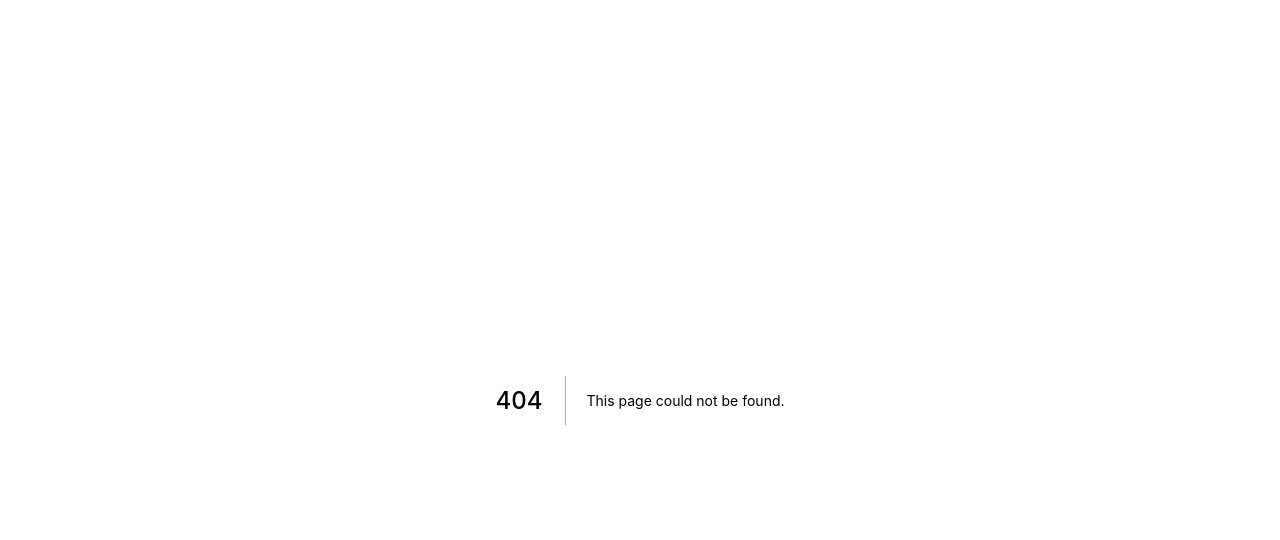
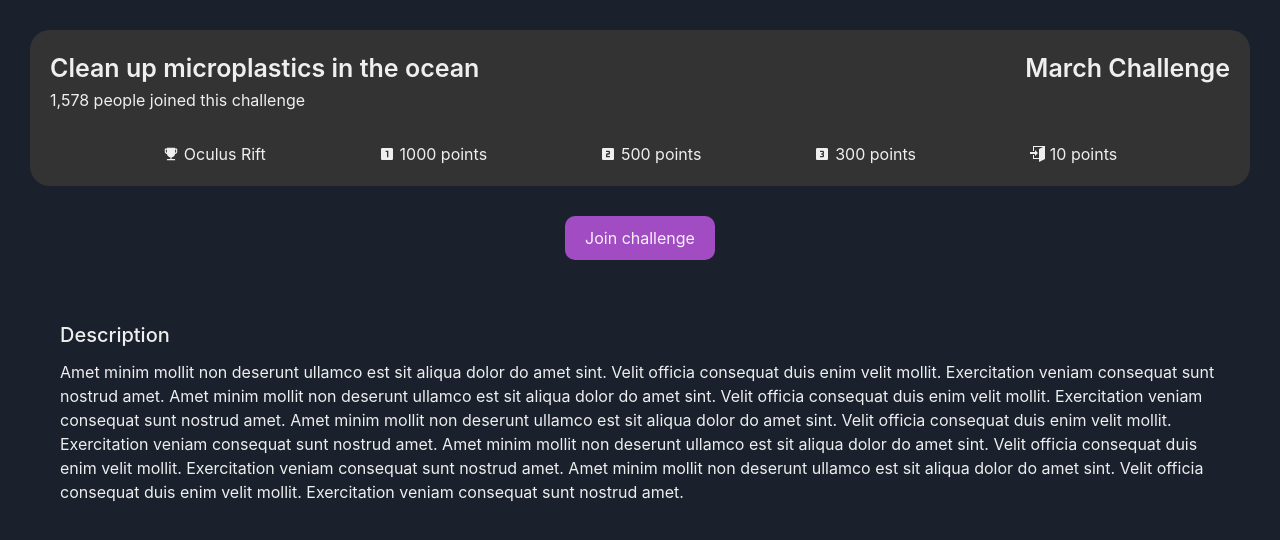
Before and after one commit to Scoder12/lahacks21, a Next.js app in the folder frontend/: page /challenge-info in a window 1280 px wide. Before the commit this address had no page. Shown: the top 540 px of the page. Built offline with nearby package versions, Linux system fonts and the light colour scheme.

Commit message:
Worked on challenges pages, installed react-icons

```diff
--- a/frontend/package.json
+++ b/frontend/package.json
@@ -23,6 +23,7 @@
     "next-urql": "^3.0.0",
     "react": "^17.0.1",
     "react-dom": "^17.0.1",
+    "react-icons": "^4.2.0",
     "react-is": "^17.0.2",
     "urql": "^2.0.1"
   },
--- /dev/null
+++ b/frontend/src/pages/challenge-info.tsx
@@ -0,0 +1,61 @@
+import React from "react";
+import { AiFillTrophy } from "react-icons/ai";
+import { ImEnter } from "react-icons/im";
+import { MdLooksOne, MdLooksTwo, MdLooks3 } from "react-icons/md";
+
+const ChallengeInfo = () => {
+  return (
+    <div className="challenge-info">
+      <div className="challenge-info-card">
+        <div className="title-cont">
+          <h1 className="title">Clean up microplastics in the ocean</h1>
+          <h1 className="month">March Challenge</h1>
+        </div>
+        <h2 className="people">1,578 people joined this challenge</h2>
+        <div className="prizes">
+          <div className="prize">
+            <AiFillTrophy />
+            <p>Oculus Rift</p>
+          </div>
+          <div className="prize">
+            <MdLooksOne />
+            <p>1000 points</p>
+          </div>
+          <div className="prize">
+            <MdLooksTwo />
+            <p>500 points</p>
+          </div>
+          <div className="prize">
+            <MdLooks3 />
+            <p>300 points</p>
+          </div>
+          <div className="prize">
+            <ImEnter />
+            <p>10 points</p>
+          </div>
+        </div>
+      </div>
+      <button className="join">Join challenge</button>
+      <div className="description-cont">
+        <h2 className="description-header">Description</h2>
+        <p className="description-content">
+          Amet minim mollit non deserunt ullamco est sit aliqua dolor do amet
+          sint. Velit officia consequat duis enim velit mollit. Exercitation
+          veniam consequat sunt nostrud amet. Amet minim mollit non deserunt
+          ullamco est sit aliqua dolor do amet sint. Velit officia consequat
+          duis enim velit mollit. Exercitation veniam consequat sunt nostrud
+          amet. Amet minim mollit non deserunt ullamco est sit aliqua dolor do
+          amet sint. Velit officia consequat duis enim velit mollit.
+          Exercitation veniam consequat sunt nostrud amet. Amet minim mollit non
+          deserunt ullamco est sit aliqua dolor do amet sint. Velit officia
+          consequat duis enim velit mollit. Exercitation veniam consequat sunt
+          nostrud amet. Amet minim mollit non deserunt ullamco est sit aliqua
+          dolor do amet sint. Velit officia consequat duis enim velit mollit.
+          Exercitation veniam consequat sunt nostrud amet.
+        </p>
+      </div>
+    </div>
+  );
+};
+
+export default ChallengeInfo;
--- a/frontend/src/pages/profile.tsx
+++ b/frontend/src/pages/profile.tsx
@@ -1,7 +1,7 @@
 import React, { useRef, useState } from "react";
 // import Avatar from "../assets/avatar.png";
 
-const profile = () => {
+const Profile = () => {
   const [firstName, setFirstName] = useState("");
   const [lastName, setLastName] = useState("");
   const [university, setUniversity] = useState("");
@@ -98,4 +98,4 @@ const profile = () => {
   );
 };
 
-export default profile;
+export default Profile;
--- a/frontend/src/styles/style.css
+++ b/frontend/src/styles/style.css
@@ -1,5 +1,8 @@
 :root {
   --primary: #a24cc4;
+  --darkgray: #222;
+  --medgray: #333;
+  --lightgray: #eee;
 }
 
 /* Profile Page Start */
@@ -67,8 +70,6 @@
   background-color: transparent;
   filter: invert(11%) sepia(96%) saturate(0%) hue-rotate(202deg) brightness(98%)
     contrast(81%);
-  /* fill: #333; */
-  /* color: #333; */
 }
 
 .profile .upload-img {
@@ -97,3 +98,121 @@
   background-color: var(--primary);
 }
 /* Profile Page End */
+
+/* Challenges Page Start */
+
+.challenge {
+  height: 100vh;
+  display: flex;
+  flex-direction: column;
+  align-items: center;
+  justify-content: space-around;
+}
+
+.challenge .cont {
+  display: flex;
+  flex-direction: column;
+  align-items: center;
+}
+
+.challenge h1 {
+  /* margin: 30px 0 0 0; */
+  font-size: 30px;
+}
+
+.challenge p {
+  margin: 15px auto;
+}
+
+.challenge img {
+  width: 700px;
+  /* height: 500px; */
+  max-width: 80%;
+  object-fit: cover;
+  border-radius: 20px;
+}
+
+.challenge h2 {
+  margin: 0 0 50px 0;
+  color: var(--primary);
+  font-size: 30px;
+  font-weight: 500;
+}
+
+/* Challenges Page End */
+
+/* ChallengeInfo Page Start */
+
+.challenge-info {
+}
+
+.challenge-info .challenge-info-card {
+  margin: 30px;
+  padding: 20px;
+  border-radius: 20px;
+  background-color: #333;
+  overflow: auto;
+}
+
+.challenge-info .title-cont {
+  display: flex;
+  align-items: center;
+  justify-content: space-between;
+}
+
+.challenge-info h1 {
+  font-size: 25px;
+  font-weight: 600;
+}
+
+/* .challenge-info .month {
+  padding: 10px 20px;
+  border-radius: 10px;
+  background-color: var(--primary);
+  color: #333;
+  font-weight: 500;
+} */
+
+.challenge-info .people {
+}
+
+.challenge-info .prizes {
+  margin-top: 30px;
+  display: flex;
+  justify-content: space-evenly;
+}
+
+.challenge-info .prize {
+  display: flex;
+  align-items: center;
+  justify-content: space-evenly;
+}
+
+.challenge-info p {
+  margin-left: 5px;
+}
+
+.challenge-info .join {
+  margin: auto;
+  padding: 10px 20px;
+  border-radius: 10px;
+  display: block;
+  background-color: var(--primary);
+}
+
+.challenge-info .description-cont {
+  margin: 60px;
+}
+
+.challenge-info .description-header {
+  font-size: 20px;
+  font-weight: 500;
+  color: var(--lightgray);
+}
+
+.challenge-info .description-content {
+  margin: 10px 0 0;
+  color: var(--lightgray);
+}
+
+/* ChallengeInfo Page End */
```
Also changed, not shown: frontend/src/pages/challenge.tsx (added, +16 -0 lines), frontend/public/challenge.jpg (added), 1 other file (tests, documents, lock files or other folders).
